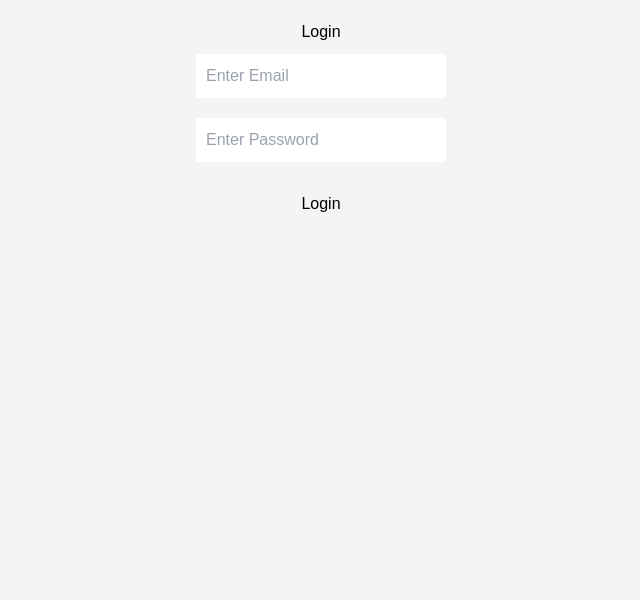
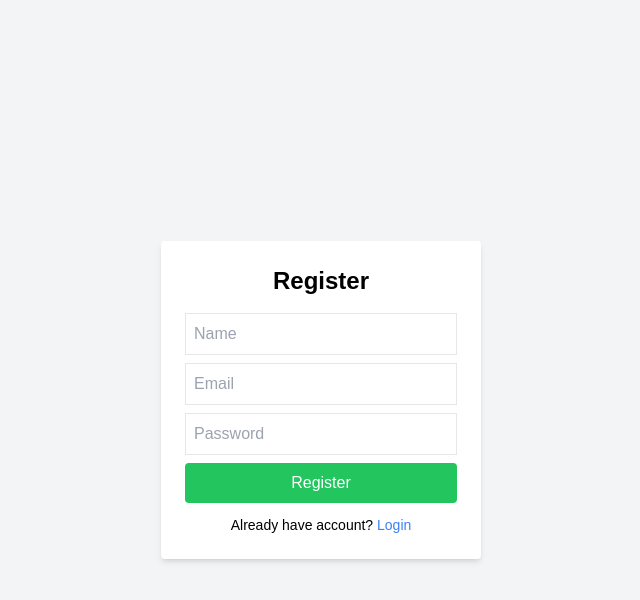
Before and after one commit to NaveenB14/fullstack-ecommerce, a React (Vite) app in the folder frontend/: page / in a window 1280 px wide. Shown: the top 600 px of the page, without its empty margins (319-959 px from the left). Built offline with nearby package versions, Linux system fonts and the light colour scheme.

Commit message:
fixed routing + resgiter page

```diff
--- a/frontend/src/App.jsx
+++ b/frontend/src/App.jsx
@@ -5,11 +5,13 @@ import Cart from "./pages/Cart";
 import ProductDetails from "./pages/ProductDetails";
 import Admin from "./pages/Admin";
 import Orders from "./pages/Orders";
+import Register from "./pages/Register";
 
 function App() {
   return (
     <BrowserRouter>
       <Routes>
+        <Route path="/" element={<Register />} />
         <Route path="/" element={<Login />} />
         <Route path="/products" element={<Products />} />
         <Route path="/product/:id" element={<ProductDetails />} />
--- a/frontend/src/pages/Login.jsx
+++ b/frontend/src/pages/Login.jsx
@@ -29,6 +29,10 @@ function Login() {
       alert("Login failed ❌");
     }
   };
+  <p>
+    Don't have account?{" "}
+    <span onClick={() => navigate("/register")}>Register</span>
+  </p>;
 
   return (
     <div style={{ padding: "20px", textAlign: "center" }}>
--- /dev/null
+++ b/frontend/src/pages/Register.jsx
@@ -0,0 +1,71 @@
+import { useState } from "react";
+import API from "../services/api";
+import { useNavigate } from "react-router-dom";
+
+function Register() {
+  const [form, setForm] = useState({
+    name: "",
+    email: "",
+    password: "",
+  });
+
+  const navigate = useNavigate();
+
+  const handleRegister = async () => {
+    try {
+      await API.post("/users/register", form);
+
+      alert("Registration successful ✅");
+      navigate("/login");
+    } catch (err) {
+      console.log(err);
+      alert("Registration failed ❌");
+    }
+  };
+
+  return (
+    <div className="flex items-center justify-center h-screen bg-gray-100">
+      <div className="bg-white p-6 rounded shadow-md w-80">
+        <h2 className="text-2xl font-bold mb-4 text-center">Register</h2>
+
+        <input
+          placeholder="Name"
+          className="w-full border p-2 mb-2"
+          onChange={(e) => setForm({ ...form, name: e.target.value })}
+        />
+
+        <input
+          placeholder="Email"
+          className="w-full border p-2 mb-2"
+          onChange={(e) => setForm({ ...form, email: e.target.value })}
+        />
+
+        <input
+          type="password"
+          placeholder="Password"
+          className="w-full border p-2 mb-2"
+          onChange={(e) => setForm({ ...form, password: e.target.value })}
+        />
+
+        <button
+          onClick={handleRegister}
+          className="w-full bg-green-500 text-white py-2 rounded"
+        >
+          Register
+        </button>
+
+        <p className="text-sm text-center mt-3">
+          Already have account?{" "}
+          <span
+            className="text-blue-500 cursor-pointer"
+            onClick={() => navigate("/login")}
+          >
+            Login
+          </span>
+        </p>
+      </div>
+    </div>
+  );
+}
+
+export default Register;
```
